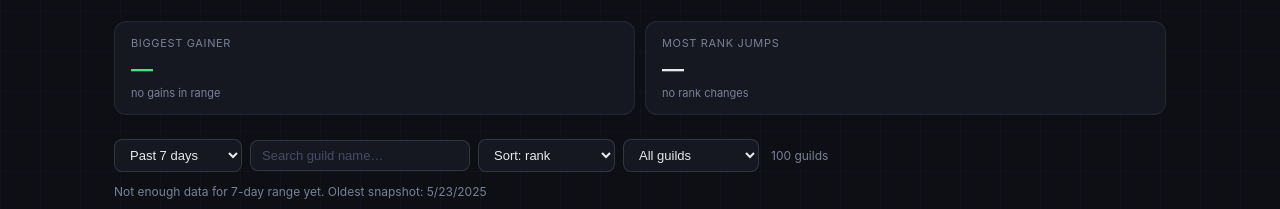
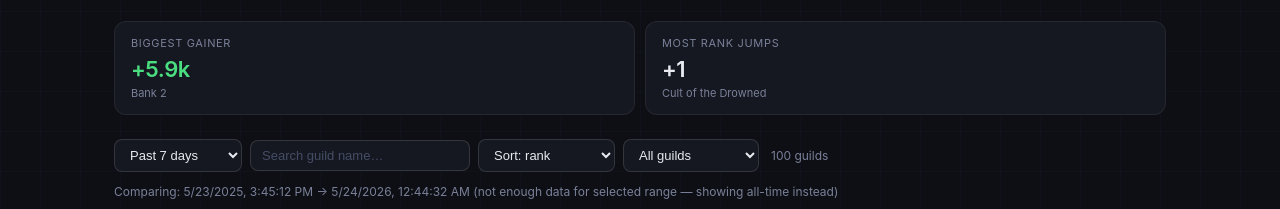
Before and after one commit to fewerrelevent/guildlb, a website: page index.html in a window 1280 px wide. Shown: the part 149-358 px from the top of the page. Drawn offline with Linux system fonts and the light colour scheme.

Commit message:
Enhance snapshot comparison logic and UI feedback

```diff
--- a/index.html
+++ b/index.html
@@ -418,9 +418,14 @@ function getSnapshotPair() {
     ? snapshots[0].ts  // all time: use oldest
     : curr.ts - days * 24 * 60 * 60 * 1000;
   const prev = getSnapshotNear(cutoff);
-  // If prev is the same as curr we have no comparison yet
   const hasDiff = prev && prev.ts !== curr.ts;
-  return { curr, prev: hasDiff ? prev : null };
+  if (!hasDiff && days !== 0) {
+    // Not enough data for selected range — fall back to all-time (oldest snapshot)
+    const oldest = snapshots[0];
+    const allTimeDiff = oldest.ts !== curr.ts;
+    return { curr, prev: allTimeDiff ? oldest : null, fellBack: true };
+  }
+  return { curr, prev: hasDiff ? prev : null, fellBack: false };
 }
 
 function diffSnapshots(curr, prev) {
@@ -480,15 +485,13 @@ function updateRangeInfo() {
   if (!el || !snapshots.length) return;
   const pair = getSnapshotPair();
   if (!pair || !pair.prev) {
-    const days = getSelectedDays();
-    el.textContent = days === 0
-      ? 'Showing all-time data — oldest snapshot: ' + new Date(snapshots[0].ts).toLocaleDateString()
-      : `Not enough data for ${days}-day range yet. Oldest snapshot: ${new Date(snapshots[0].ts).toLocaleDateString()}`;
+    el.textContent = 'Only one snapshot available — check back later.';
     return;
   }
   const from = new Date(pair.prev.ts).toLocaleString();
   const to = new Date(pair.curr.ts).toLocaleString();
-  el.textContent = `Comparing: ${from}  →  ${to}`;
+  const fallbackNote = pair.fellBack ? ' (not enough data for selected range — showing all-time instead)' : '';
+  el.textContent = `Comparing: ${from}  →  ${to}${fallbackNote}`;
 }
 
 function updateSummary() {
```
